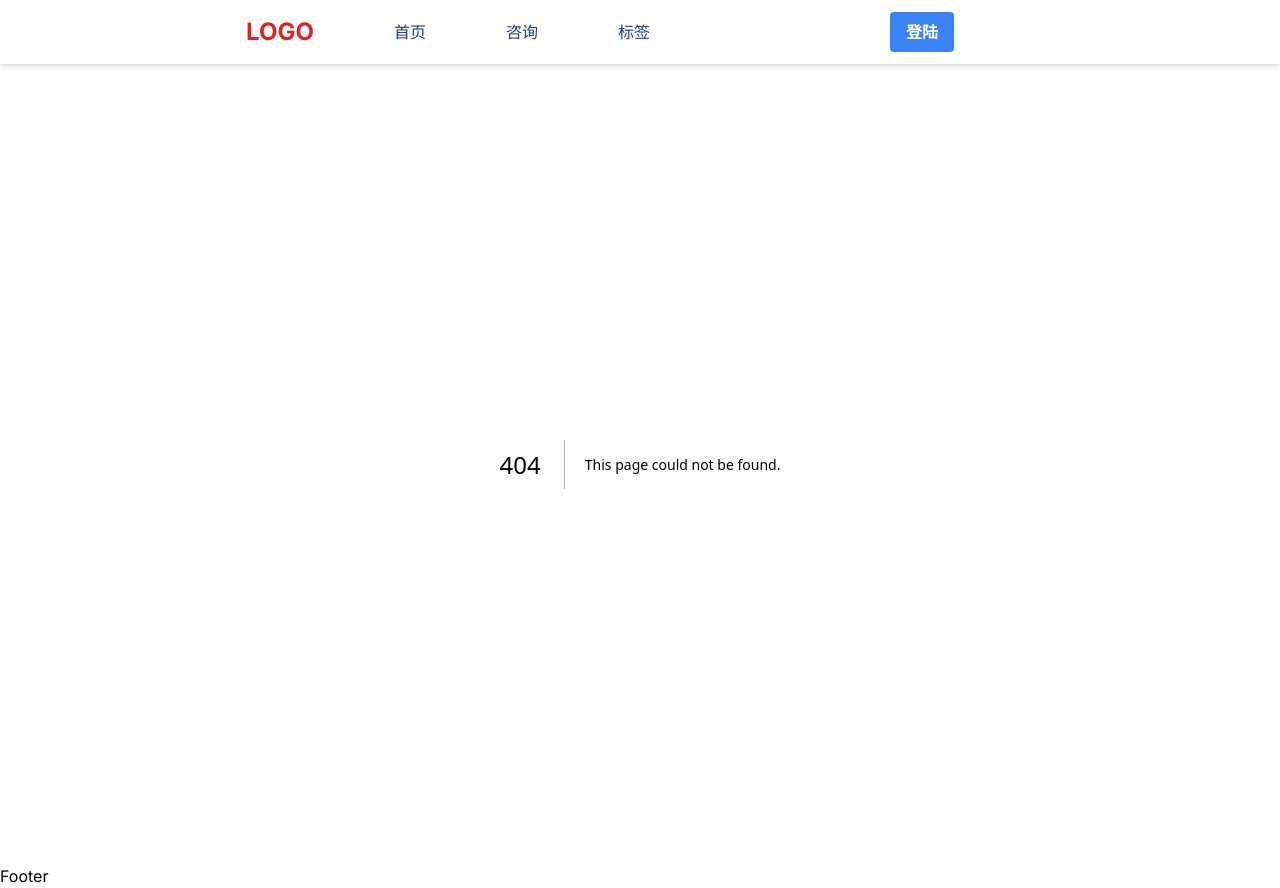
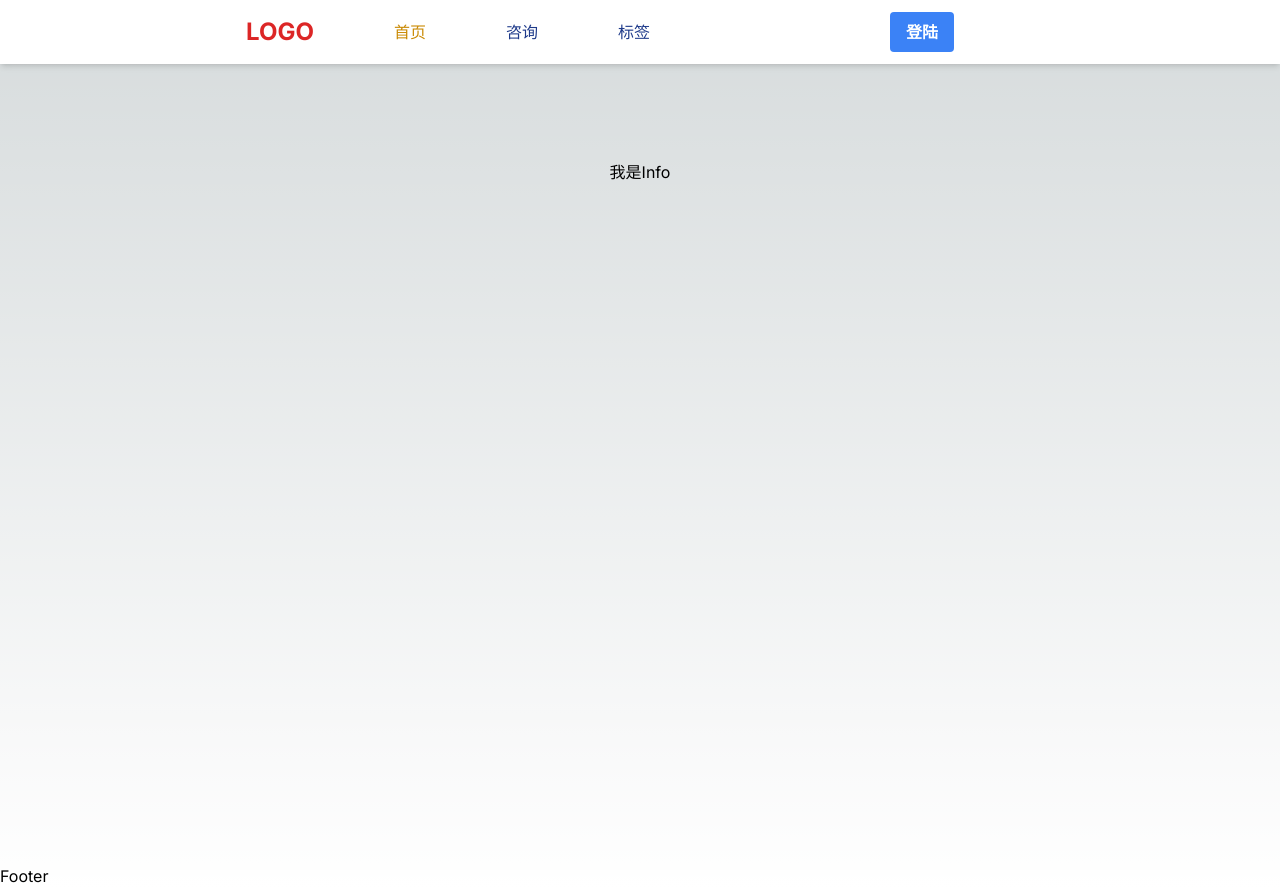
Before and after one commit to PengchengPtc/next-learning, a Next.js app: page /info in a window 1280 px wide. Before the commit this address had no page. Built offline with nearby package versions, Linux system fonts and the light colour scheme.

Commit message:
完善导航栏

```diff
--- a/app/components/LoginModal.tsx
+++ b/app/components/LoginModal.tsx
@@ -27,6 +27,7 @@ export function LoginModal(props: LoginModalProps) {
         console.log(res);
         if (res.code === 0) {
           message.success("登录成功");
+          setIsOpen(false);
         } else {
           message.error( "登录失败");
         }
--- a/app/components/Navbar/index.tsx
+++ b/app/components/Navbar/index.tsx
@@ -9,6 +9,9 @@ import { LoginModal } from "@/components/LoginModal";
 
 export default function Navbar() {
   const [isOpen, setIsOpen] = useState(false);
+  // Add state to track the active nav
+  const [activeNav, setActiveNav] = useState<string>(navs[0].name);
+
   return (
     <div className="flex justify-center items-center gap-20 h-16 bg-white shadow-md p-4">
       <section className="text-2xl font-bold text-red-600"> LOGO </section>
@@ -17,7 +20,13 @@ export default function Navbar() {
           {navs.map((nav) => {
             return (
               <Link href={nav?.path} key={nav?.name}>
-                <div className="text-blue-900 hover:text-yellow-600 cursor-pointer">
+                <div
+                  className={`text-blue-900 hover:text-yellow-600 cursor-pointer ${
+                    activeNav === nav.name ? "text-yellow-600" : ""
+                  }`}
+                  // Set active nav onClick
+                  onClick={() => setActiveNav(nav.name)}
+                >
                   {nav.name}
                 </div>
               </Link>
--- /dev/null
+++ b/app/info/page.tsx
@@ -0,0 +1,9 @@
+import React from "react";
+
+export default function Info() {
+  return (
+    <div className="flex min-h-screen flex-col items-center justify-between p-24">
+      我是Info
+    </div>
+  );
+}
--- /dev/null
+++ b/app/tag/page.tsx
@@ -0,0 +1,9 @@
+import React from "react";
+
+export default function Tag() {
+  return (
+    <div className="flex min-h-screen flex-col items-center justify-between p-24">
+      我是Tag
+    </div>
+  );
+}
```
